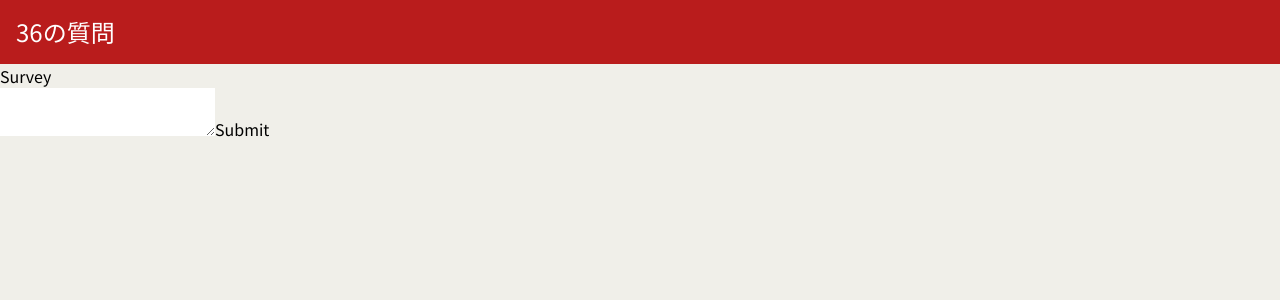
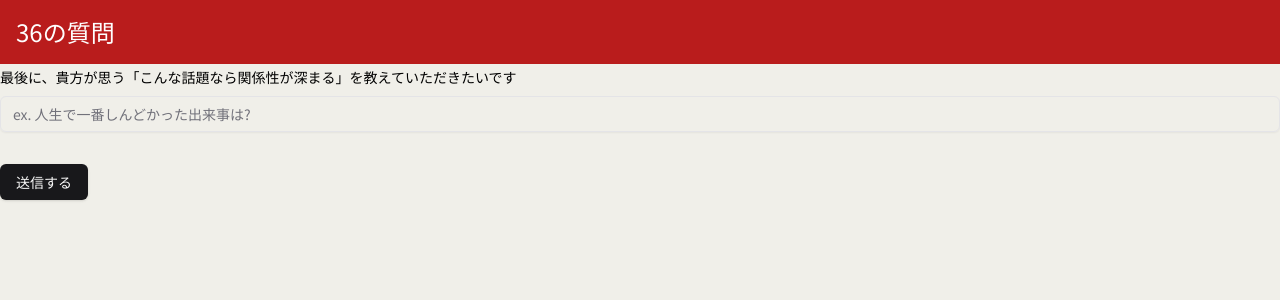
Before and after one commit to kimukimuyuya/36-questions, a Next.js app in the folder my-app/: page /survey in a window 1280 px wide. Shown: the top 300 px of the page. Built offline with nearby package versions, Linux system fonts and the light colour scheme.

Commit message:
feat: :recycle: uiを整えて最低限動く状態に

```diff
--- a/my-app/src/pages/survey/index.tsx
+++ b/my-app/src/pages/survey/index.tsx
@@ -1,39 +1,71 @@
-import { FormEvent, useState} from 'react';
+import { useState } from 'react';
 import Header from '../../components/Header';
 import router from 'next/router';
+import { z } from 'zod';
+import { useForm } from 'react-hook-form';
+import { zodResolver } from '@hookform/resolvers/zod';
+import { Button } from "@/components/ui/button"
+import {
+  Form,
+  FormControl,
+  FormDescription,
+  FormField,
+  FormItem,
+  FormLabel,
+  FormMessage,
+} from "@/components/ui/form"
+import { Input } from "@/components/ui/input"
+
+const formSchema = z.object({
+  content: z.string(),
+});
 
 const Survey = () => {
   const [content, setContent] = useState<string>('');
 
-  const handleSubmit = async (e: FormEvent) => {
-    e.preventDefault();  // デフォルトのフォーム送信を防ぐ
+  const form = useForm<z.infer<typeof formSchema>>({
+    resolver: zodResolver(formSchema),
+    defaultValues: { content: '' },
+  });
+
+  async function onSubmit(values: z.infer<typeof formSchema>) {
     const response = await fetch('/api/survey', {
       method: 'POST',
       headers: {
         'Content-Type': 'application/json',
       },
-      body: JSON.stringify({ content }),
+      body: JSON.stringify(values),
     });
 
     if (response.ok) {
       console.log('Survey result created');
       router.push('/thanks');  // 成功した場合に遷移
     }
-  };
+  }
 
   return (
     <div className='min-h-screen bg-bgColor'>
       <Header />
-      <h1>Survey</h1>
-      <form onSubmit={handleSubmit}>
-        <textarea
-          value={content}
-          onChange={(e) => setContent(e.target.value)}
-        />
-        <button type="submit">Submit</button>
-      </form>
+      <Form {...form}>
+        <form onSubmit={form.handleSubmit(onSubmit)} className="space-y-8">
+          <FormField
+            control={form.control}
+            name="content"
+            render={({ field }) => (
+              <FormItem>
+                <FormLabel>最後に、貴方が思う「こんな話題なら関係性が深まる」を教えていただきたいです</FormLabel>
+                <FormControl>
+                  <Input placeholder="ex. 人生で一番しんどかった出来事は?" {...field} />
+                </FormControl>
+                <FormMessage />
+              </FormItem>
+            )}
+          />
+          <Button type="submit">送信する</Button>
+        </form>
+      </Form>
     </div>
-  );
+  )
 }
 
 export default Survey;
```
